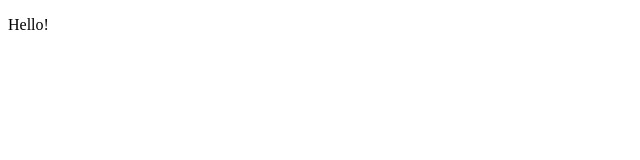
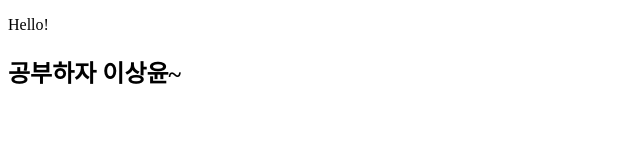
Before and after one commit to zaar625/github-practice, a plain HTML site: page index.html in a window 1280 px wide. Shown: the whole page, without its empty margins (0-640 px from the left). Drawn offline with Linux system fonts and the light colour scheme.

Commit message:
2번째 수정

```diff
--- a/index.html
+++ b/index.html
@@ -8,5 +8,6 @@
 </head>
 <body>
     <p>Hello!</p>
+    <h2>공부하자 이상윤~</h2>
 </body>
 </html>
```
